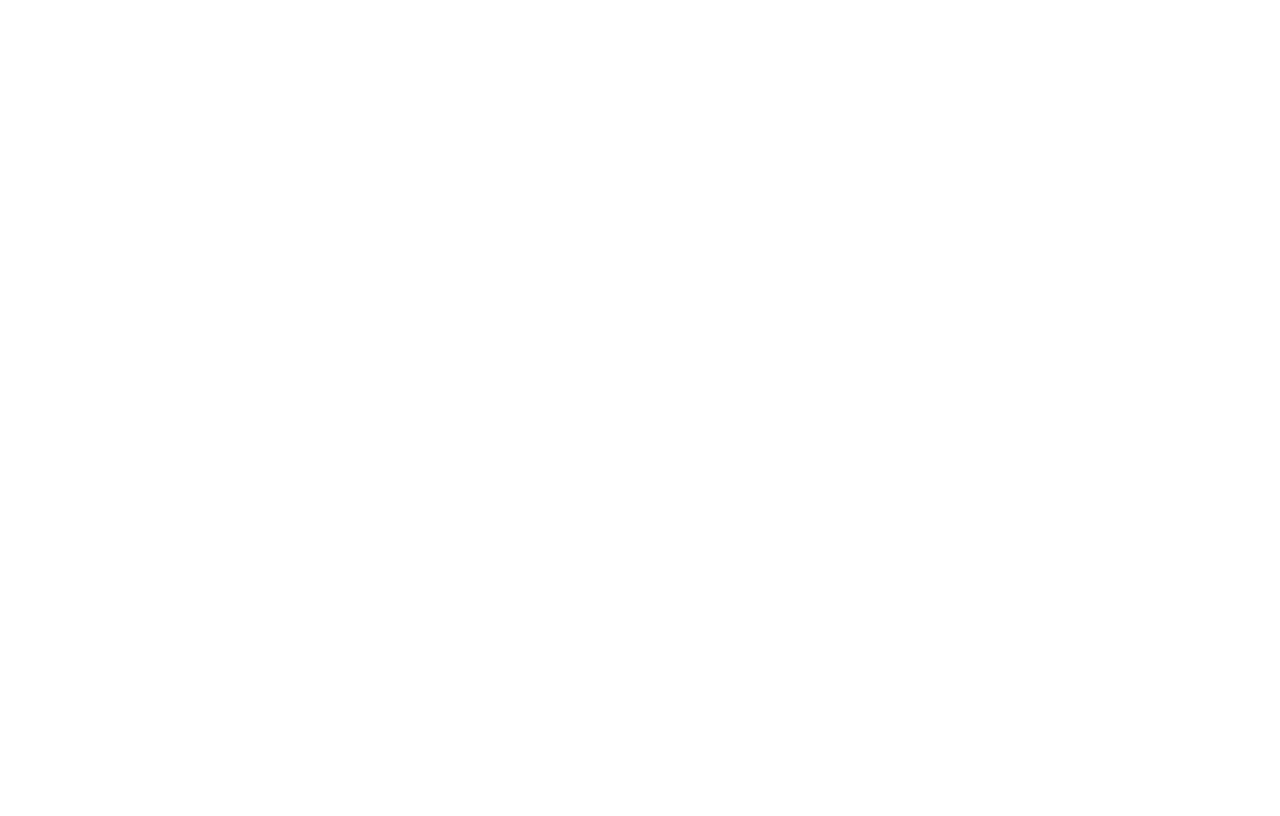
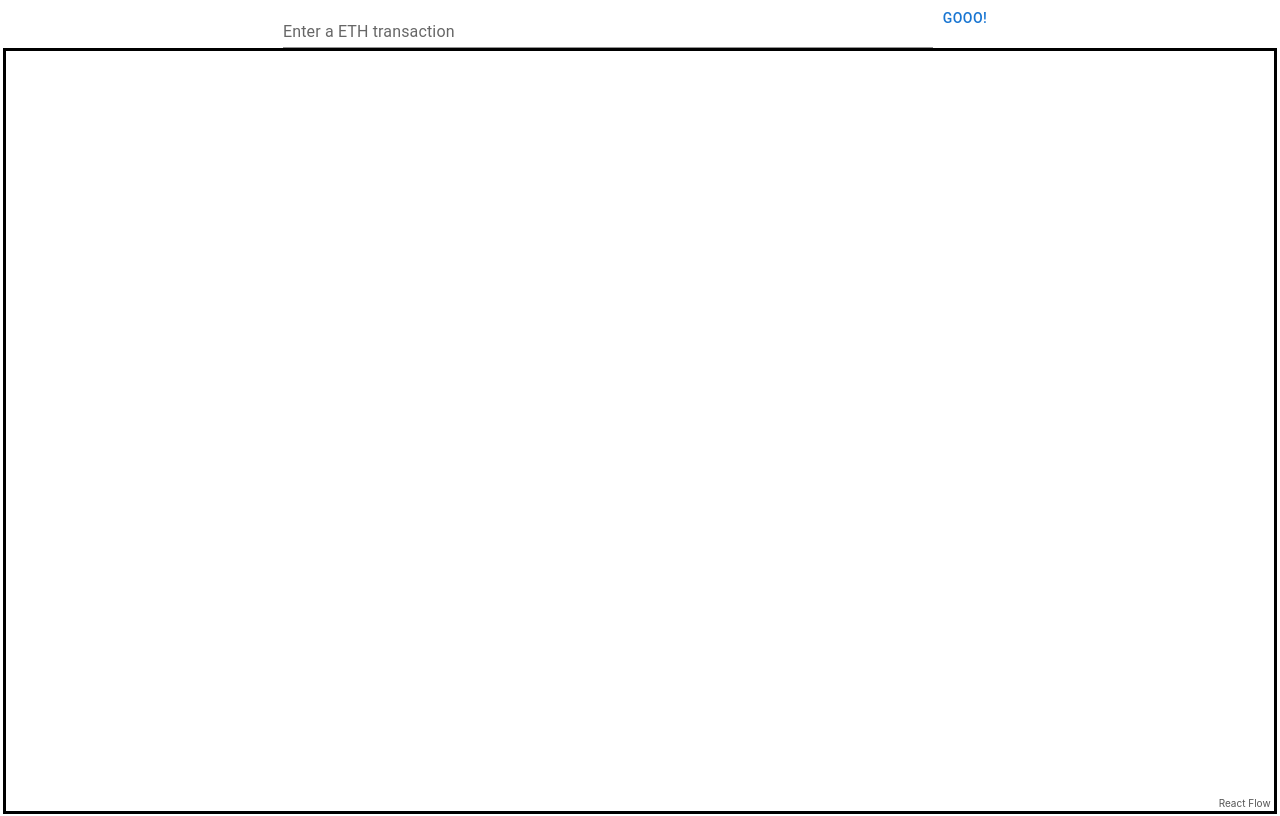
Before and after one commit to MrGatzi/CoinFlow, a React (Create React App) app in the folder coinflow_frontend/: page / in a window 1280 px wide. Shown: the top 816 px of the page. Built offline with nearby package versions, Linux system fonts and the light colour scheme.

Commit message:
added cosutom Nodes and Edges. changed back to light version

```diff
--- a/coinflow_frontend/package.json
+++ b/coinflow_frontend/package.json
@@ -3,13 +3,18 @@
   "version": "0.1.0",
   "private": true,
   "dependencies": {
+    "@emotion/react": "^11.8.1",
+    "@emotion/styled": "^11.8.1",
+    "@mui/material": "^5.4.4",
     "@testing-library/jest-dom": "^5.16.2",
     "@testing-library/react": "^12.1.3",
     "@testing-library/user-event": "^13.5.0",
+    "axios": "^0.26.0",
     "react": "^17.0.2",
     "react-dom": "^17.0.2",
     "react-flow-renderer": "^9.7.4",
     "react-scripts": "5.0.0",
+    "styled-components": "^5.3.3",
     "web-vitals": "^2.1.4"
   },
   "scripts": {
--- a/coinflow_frontend/public/index.html
+++ b/coinflow_frontend/public/index.html
@@ -24,7 +24,7 @@
       work correctly both with client-side routing and a non-root public URL.
       Learn how to configure a non-root public URL by running `npm run build`.
     -->
-    <title>React App</title>
+    <title>CoinFlow</title>
   </head>
   <body>
     <noscript>You need to enable JavaScript to run this app.</noscript>
--- /dev/null
+++ b/coinflow_frontend/src/AccountNode/AccountNode.css
@@ -0,0 +1,9 @@
+.accountNodeContent {
+    text-align: center;
+    padding: 15px;
+
+    border-width: thin;
+    border-style: solid;
+    border-radius: 15px;
+    border-color: #000000;
+}
--- /dev/null
+++ b/coinflow_frontend/src/AccountNode/AccountNode.js
@@ -0,0 +1,26 @@
+import './AccountNode.css';
+import React, { memo } from 'react';
+import { Handle } from 'react-flow-renderer';
+
+export default memo(({ data, isConnectable }) => {
+    return (
+        <>
+            <Handle
+                type="target"
+                position="left"
+                style={{ background: '#555' }}
+                onConnect={(params) => console.log('handle onConnect', params)}
+                isConnectable={isConnectable}
+            />
+            <div className="accountNodeContent">
+                {data.label}
+            </div>
+            <Handle
+                type="source"
+                position="right"
+                style={{ background: '#555' }}
+                isConnectable={isConnectable}
+            />
+        </>
+    );
+});
--- a/coinflow_frontend/src/App.css
+++ b/coinflow_frontend/src/App.css
@@ -1,38 +1,15 @@
-.App {
+.app {
   text-align: center;
+  height: 100vh;
 }
 
-.App-logo {
-  height: 40vmin;
-  pointer-events: none;
+.graphRegion {
+  margin: auto;
+  height: 95%;
+  width: 99%;
+  border-style: solid;
+  border-color: #000000;
 }
-
-@media (prefers-reduced-motion: no-preference) {
-  .App-logo {
-    animation: App-logo-spin infinite 20s linear;
-  }
+.transactionInput{
+  width: 650px
 }
-
-.App-header {
-  background-color: #282c34;
-  min-height: 100vh;
-  display: flex;
-  flex-direction: column;
-  align-items: center;
-  justify-content: center;
-  font-size: calc(10px + 2vmin);
-  color: white;
-}
-
-.App-link {
-  color: #61dafb;
-}
-
-@keyframes App-logo-spin {
-  from {
-    transform: rotate(0deg);
-  }
-  to {
-    transform: rotate(360deg);
-  }
-}
--- a/coinflow_frontend/src/App.js
+++ b/coinflow_frontend/src/App.js
@@ -1,57 +1,126 @@
 import './App.css';
 import React, {useCallback, useState} from 'react';
 import ReactFlow from 'react-flow-renderer';
+import Button from '@mui/material/Button';
+import axios from 'axios';
+import {TextField} from "@mui/material";
+import AccountNode from './AccountNode/AccountNode';
+import TransactionEdge from './TransactionEdge/TransactionEdge';
 
-const elements = [
-    {
-        id: '1',
-        type: 'input', // input node
-        data: {label: 'Input Node'},
-        position: {x: 250, y: 25},
-    },
-    // default node
-    {
-        id: '2',
-        // you can also pass a React component as a label
-        data: {label: <div>Default Node</div>},
-        position: {x: 100, y: 125},
-    },
-    {
-        id: '3',
-        type: 'output', // output node
-        data: {label: 'Output Node'},
-        position: {x: 250, y: 250},
-    },
-    // animated edge
-    {id: 'e1-2', source: '1', target: '2', animated: true},
-    {id: 'e2-3', source: '2', target: '3'},
-];
-const getNodeId = () => `randomnode_${+new Date()}`;
+const elements=[];
+
+function getRandomArbitrary(min, max) {
+    return Math.random() * (max - min) + min;
+}
+let id=0;
+
+const getNodeId = () =>{
+    id++;
+    return id;
+}
+
+const nodeTypes = {
+    accountNode: AccountNode,
+};
+const edgeTypes = {
+    transactionEdge: TransactionEdge,
+};
 
 function App() {
     const [myElements, setElements] = useState(elements);
+    const [searchInput, setSearchInput] = useState("");
 
     const onAdd = useCallback(() => {
+        loadInitialData()
+
+    });
+
+
+    function addNewNode( labelInput ) {
+        let newId=getNodeId();
         const newNode = {
-            id: getNodeId(),
-            data: { label: 'Added node' },
+            id: newId,
+            sourcePosition: 'right',
+            targetPosition: 'left',
+            type:'accountNode',
+            data: {label: labelInput},
             position: {
-                x: 250,
-                y: 250,
+                x: getRandomArbitrary(10,200),
+                y: getRandomArbitrary(10,200),
             },
         };
         setElements((els) => els.concat(newNode));
-        console.log(myElements)
-    }, [setElements]);
+        return newId;
+    }
+
+    function addNewEdge( from, to, value ) {
+        let newId=getNodeId();
+        const newNode =  {id: from+"-"+to, source: from, target: to, label:value, animated: true, arrowHeadType: 'arrowclosed', type: 'transactionEdge'};
+        setElements((els) => els.concat(newNode));
+        return newId;
+    }
+
+
+    function loadInitialData() {
+        console.log("NOWNodes:");
+        var data = JSON.stringify({
+            "jsonrpc": "2.0",
+            "method": "eth_getTransactionByHash",
+            "params": [
+                searchInput
+            ],
+            "id": 1
+        });
+
+        var config = {
+            method: 'post',
+            url: 'https://eth.nownodes.io/7CbTVmgR5sYFrxcHJeS1zh0laIZXiQDN',
+            headers: {
+                'Content-Type': 'application/json'
+            },
+            data : data
+        };
+
+        axios(config)
+            .then(function (response) {
+                console.log(JSON.stringify(response.data));
+                let from =addNewNode(response.data.result.from);
+                let to = addNewNode(response.data.result.to);
+                addNewEdge(from, to, response.data.result.value/1000000000000000000 );
+            })
+            .catch(function (error) {
+                console.log(error);
+            });
+    }
+
+    /**
+     * changes and updates the name filter.
+     */
+    function changeNameFilter(e){
+        setSearchInput(e.target.value);
+    }
+
+
 
     return (
-        <div className="App">
-            <div style={{height: 1000}}>
-                <ReactFlow elements={myElements}/>
+        <div className="app">
+            <TextField
+                className="transactionInput"
+                variant="standard"
+                type="search"
+                label="Enter a ETH transaction"
+                value={searchInput}
+                onChange={changeNameFilter}
+            />
+            <Button  onClick={onAdd}>
+                Gooo!
+            </Button >
+            <div className="graphRegion">
+                <ReactFlow
+                    nodeTypes={nodeTypes}
+                    edgeTypes={edgeTypes}
+                    elements={myElements}/>
             </div>
-            <button onClick={onAdd}>
-                Activate Lasers
-            </button>
         </div>
     );
 }
--- /dev/null
+++ b/coinflow_frontend/src/TransactionEdge/TransactionEdge.css
@@ -0,0 +1,9 @@
+.transactionEdgeContent {
+    position:absolute;
+    text-align: center;
+    padding: 15px;
+    border-width: thin;
+    border-style: solid;
+    border-radius: 15px;
+    border-color: #000000;
+}
--- /dev/null
+++ b/coinflow_frontend/src/TransactionEdge/TransactionEdge.js
@@ -0,0 +1,44 @@
+import './TransactionEdge.css';
+import React from 'react';
+import {getBezierPath, getEdgeCenter, getMarkerEnd,} from 'react-flow-renderer';
+
+export default function TransactionEdge({id, sourceX, sourceY, targetX, targetY, sourcePosition, targetPosition, style = {}, data, arrowHeadType, markerEndId, label}) {
+    const edgePath = getBezierPath({
+        sourceX,
+        sourceY,
+        sourcePosition,
+        targetX,
+        targetY,
+        targetPosition,
+    });
+    const markerEnd = getMarkerEnd(arrowHeadType, markerEndId);
+    const [edgeCenterX, edgeCenterY] = getEdgeCenter({
+        sourceX,
+        sourceY,
+        targetX,
+        targetY,
+    });
+
+    return (
+        <>
+            <path
+                id={id}
+                style={style}
+                className="react-flow__edge-path"
+                d={edgePath}
+                markerEnd={markerEnd}
+            />
+            <foreignObject
+                width={100}
+                height={100}
+                x={edgeCenterX}
+                y={edgeCenterY}
+                requiredExtensions="http://www.w3.org/1999/xhtml"
+            >
+                <div className="transactionEdgeContent">
+                    {label}
+                </div>
+            </foreignObject>
+        </>
+    );
+}
```
Also changed, not shown: 1 other file (tests, documents, lock files or other folders).
